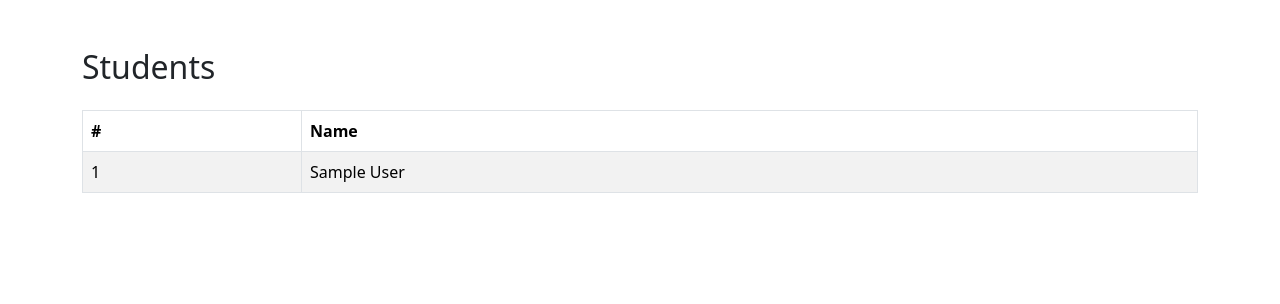
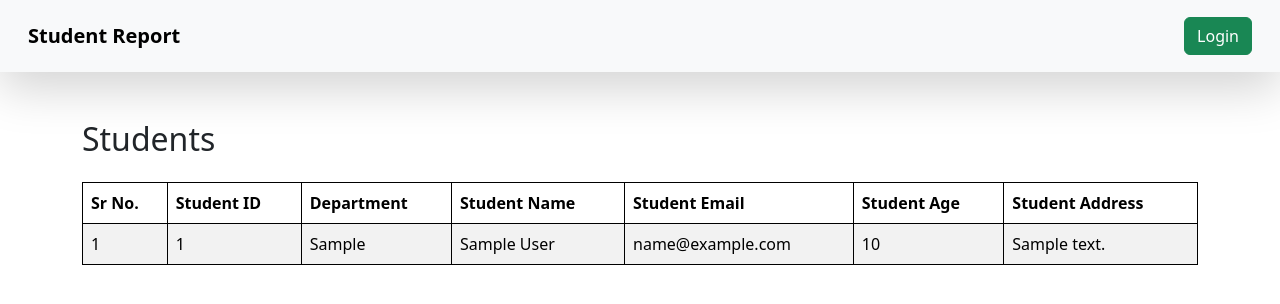
Before and after one commit to mansigharat/Django, a Django app: template student_report/templates/students.html in a window 1280 px wide. Shown: the top 304 px of the page. Run offline with Django 5.2, Linux system fonts and the light colour scheme; tables that the repository leaves empty hold one stand-in row (values such as "Sample post"); the template is opened without the code that fills it: values that come from a table or form of the project are taken from there, most other values are stand-ins (such as "Sample title", 1, 10 or a date in 2020).

Commit message:
Enhance student report templates and views; implement pagination and update table structure with additional student details

```diff
--- a/student_report/templates/base.html
+++ b/student_report/templates/base.html
@@ -1,12 +1,37 @@
 <!DOCTYPE html>
 <html lang="en">
+
 <head>
     <meta charset="UTF-8">
-    <meta name="viewport" content="width=device-width, initial-scale=1">
-    <title>Student Report</title>
-    <link href="https://cdn.jsdelivr.net/npm/bootstrap@5.3.3/dist/css/bootstrap.min.css" rel="stylesheet">
+    <meta name="viewport" content="width=device-width, initial-scale=1.0">
+    <title>{{page}}</title>
+    <link href="https://cdn.jsdelivr.net/npm/bootstrap@5.3.8/dist/css/bootstrap.min.css" rel="stylesheet"
+        integrity="sha384-sRIl4kxILFvY47J16cr9ZwB07vP4J8+LH7qKQnuqkuIAvNWLzeN8tE5YBujZqJLB" crossorigin="anonymous">
+    <style>
+        table,
+        th,
+        td {
+            border: 1px solid black;
+            border-collapse: collapse;
+        }
+    </style>
 </head>
+
 <body>
-    {% block start %}{% endblock %}
+    <nav class="navbar bg-body-tertiary p-3 bg-danger shadow-lg">
+        <div class="container-fluid">
+            <a class="navbar-brand"><b>Student Report</b></a>
+            {% if request.user.is_authenticated %}
+             <a  href= '/logout/'class="btn btn-success" type="submit">Logout</a>
+             {% else %}
+                <a  href= '/login/'class="btn btn-success" type="submit">Login</a>
+                {% endif %}
+            </form>
+        </div>
+    </nav>
+    {% block start %}
+
+    {% endblock %}
 </body>
+
 </html>
--- a/student_report/templates/students.html
+++ b/student_report/templates/students.html
@@ -14,18 +14,28 @@
 
     <h2 class="mb-4">Students</h2>
 
-    <table class="table table-bordered table-striped">
+    <table class="table table-striped">
         <thead>
             <tr>
-                <th>#</th>
-                <th>Name</th>
+                <th>Sr No.</th>
+                <th>Student ID</th>
+                <th>Department</th>
+                <th>Student Name</th>
+                <th>Student Email</th>
+                <th>Student Age</th>
+                <th>Student Address</th>
             </tr>
         </thead>
         <tbody>
             {% for student in queryset %}
                 <tr>
                     <td>{{ forloop.counter }}</td>
+                    <td>{{ student.student_id }}</td>
+                    <td>{{ student.department }}</td>
                     <td>{{ student.student_name }}</td>
+                    <td>{{ student.student_email }}</td>
+                    <td>{{ student.student_age }}</td>
+                    <td>{{ student.student_address }}</td>
                 </tr>
             {% empty %}
                 <tr>
```
Also changed, not shown: student_report/report/views.py (+8 -0 lines).
